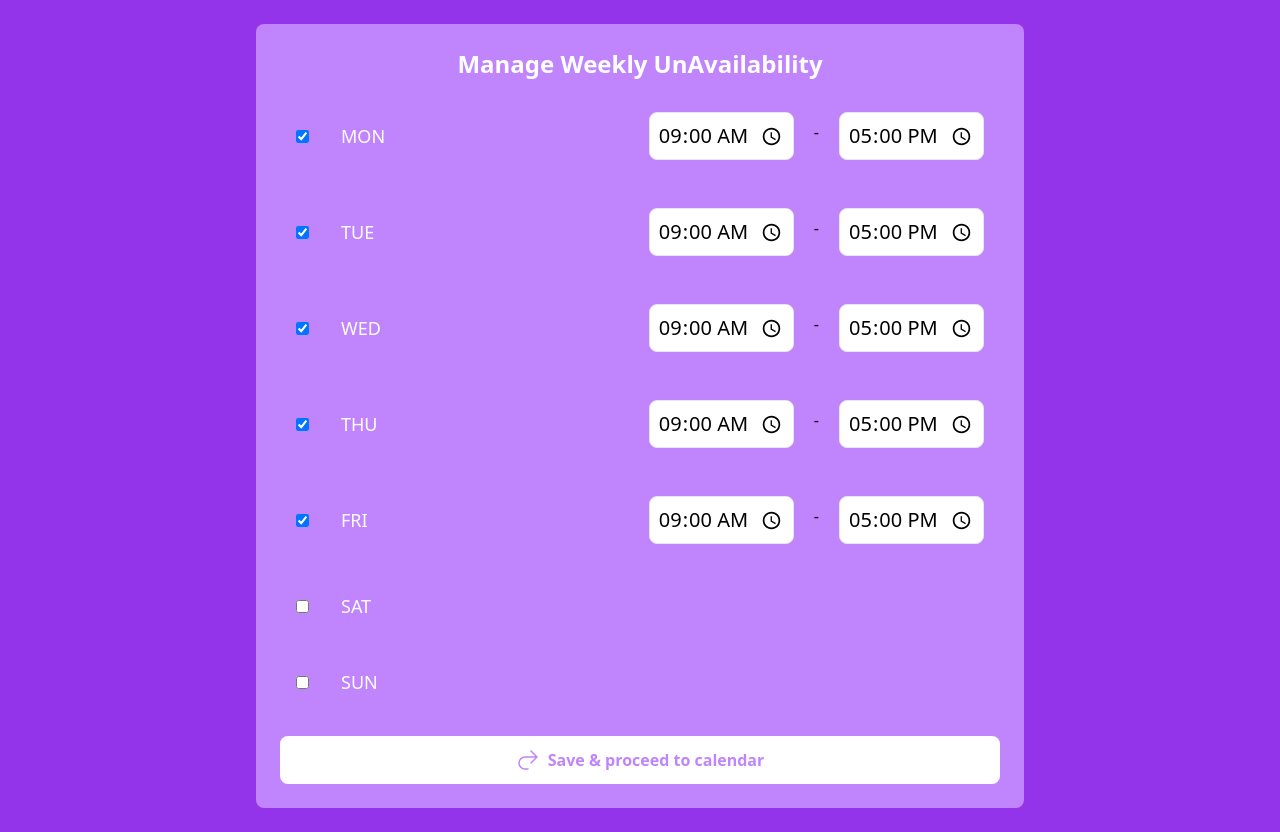
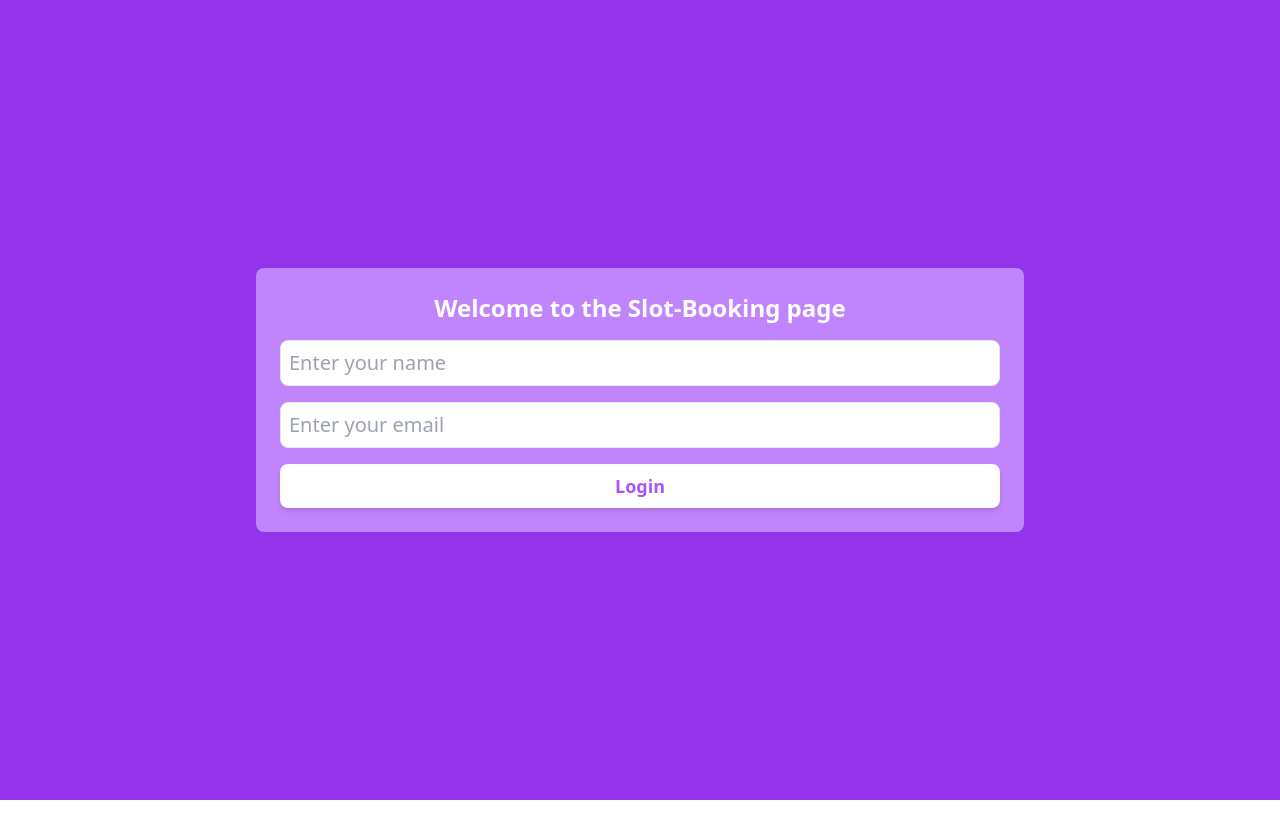
Before and after one commit to hemantmm/SlotBooking, a React (Create React App) app: page / in a window 1280 px wide. After the commit the page ends 800 px from the top, so only its background shows below. Built offline with nearby package versions, Linux system fonts and the light colour scheme.

Commit message:
Login page updated
Signed-off-by: hemantmm <hemant29mehta@gmail.com>

```diff
--- a/src/App.js
+++ b/src/App.js
@@ -3,12 +3,14 @@ import './App.css';
 import {BrowserRouter as Router, Routes, Route} from "react-router-dom"
 import SlotManager from './components/SlotManager';
 import CalendarView from './components/CalendarView';
+import LoginPage from './components/LoginPage';
 
 function App() {
   return (
     <Router>
       <Routes>
-        <Route path="/" element={<SlotManager />} />
+        <Route path="/" element={<LoginPage />} />
+        <Route path="/slot" element={<SlotManager />} />
         <Route path="/calendar" element={<CalendarView />} />
       </Routes>
       </Router>
--- a/src/components/CalendarView.js
+++ b/src/components/CalendarView.js
@@ -156,7 +156,7 @@ const CalendarView = () => {
 
       <button
         className="w-full text-purple-400 flex items-center justify-center font-2xl font-bold mt-6 py-3 bg-white rounded-lg shadow-md"
-        onClick={() => navigate("/")}
+        onClick={() => navigate("/slot")}
       >
         <svg
           xmlns="http://www.w3.org/2000/svg"
--- /dev/null
+++ b/src/components/LoginPage.js
@@ -0,0 +1,40 @@
+import React,{useState} from 'react'
+import { useNavigate } from 'react-router-dom'
+
+function LoginPage() {
+    const navigate=useNavigate()
+
+    const [name, setName] = useState('')
+    const [email, setEmail] = useState('')
+    const [error, setError] = useState('')
+
+    const handleChange = () => {
+        if(name === '' || email === '') {
+            setError('Please fill in all the fields')
+        } else {
+            localStorage.setItem('name', name)
+            localStorage.setItem('email', email)
+            navigate('/slot')
+        }
+    }
+
+  return (
+    <div className='flex flex-col items-center justify-center min-h-screen p-6 bg-purple-600'>
+        <div className='rounded-lg p-6 w-full max-w-3xl bg-purple-400'>
+            <h2 className='text-2xl font-bold text-center mb-4 text-white'>Welcome to the Slot-Booking page</h2>
+            {<p className='text-red-600 text-center font-medium'>{error}</p>}
+            <div>
+                <input type='text' onChange={(e)=>setName(e.target.value)} placeholder='Enter your name' className='border rounded-lg p-2 text-purple-500 text-sm sm:text-base md:text-lg lg:text-xl w-full' required />
+            </div>
+            <div className='mt-4'>
+                <input type='email' onChange={(e)=>setEmail(e.target.value)} placeholder='Enter your email' className='border rounded-lg p-2 text-purple-500 text-sm sm:text-base md:text-lg lg:text-xl w-full' />
+            </div>
+            <div className='mt-4'>
+                <button className='w-full bg-white text-purple-500 font-bold text-lg p-2 rounded-lg shadow-md' onClick={handleChange}>Login</button>
+            </div>
+        </div>
+    </div>
+  )
+}
+
+export default LoginPage
```
